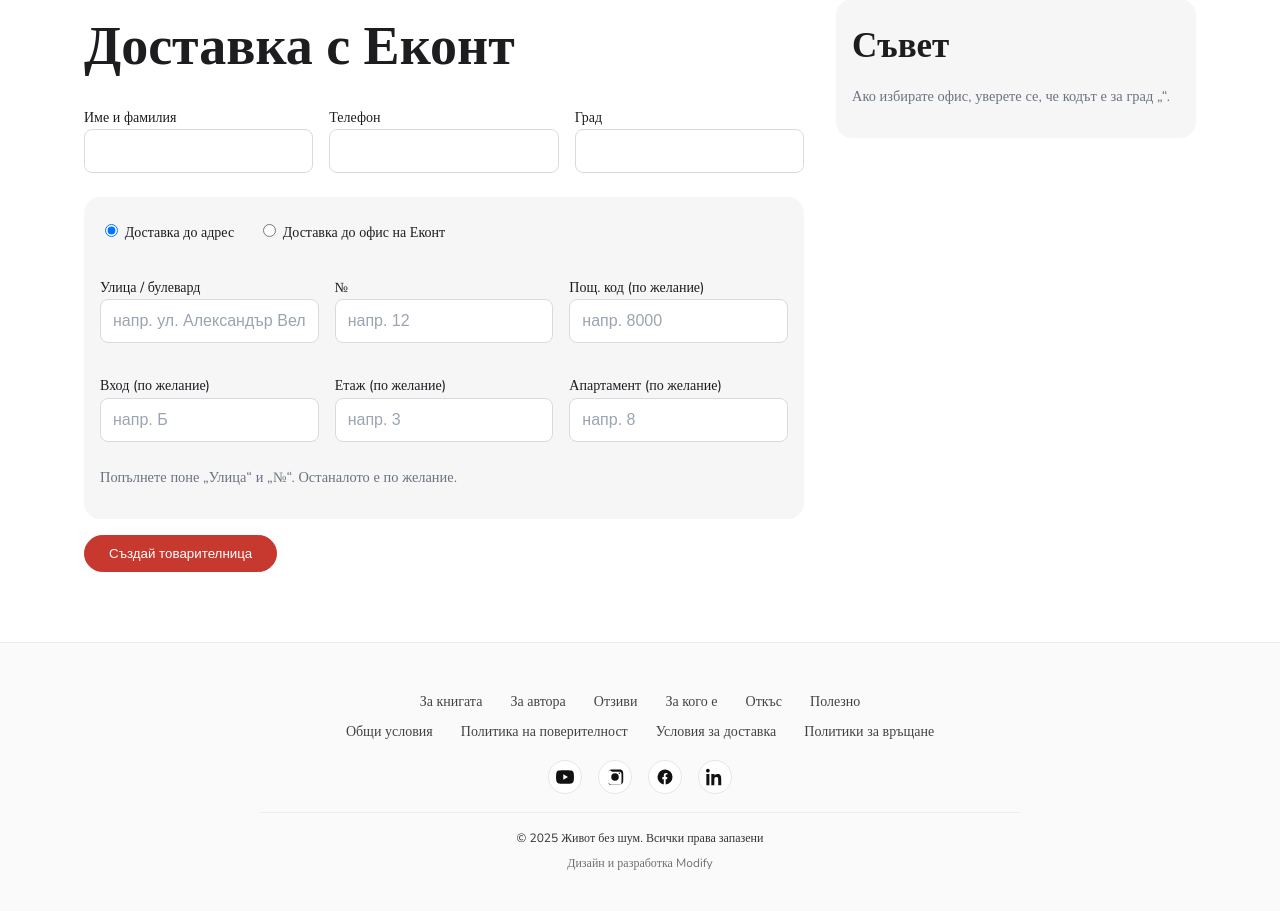
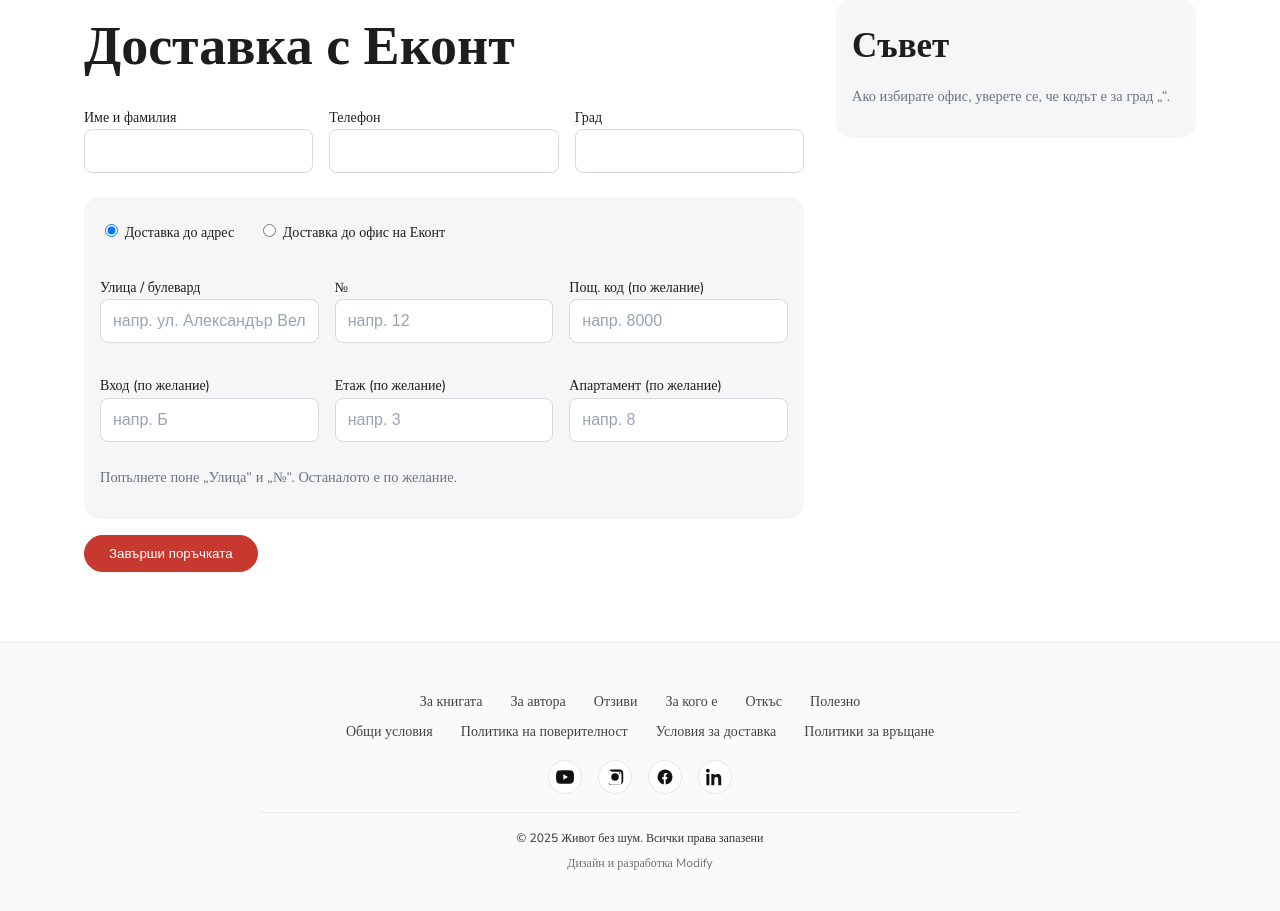
Before and after one commit to rainballs/jivot-bez-shum, a Django app: template templates/econt/collect.html in a window 1280 px wide. Shown: the part 145-1056 px from the top of the page. Run offline with Django 5.2, Linux system fonts and the light colour scheme; the template is opened without the code that fills it, so the values that code supplies are empty.

Commit message:
touch ups

```diff
--- a/templates/econt/address.html
+++ b/templates/econt/address.html
@@ -89,7 +89,7 @@
                             <p class="small muted">Попълнете поне „Улица“ и „№“. Останалото е по желание.</p>
 
                             <div class="actions mt">
-                                <button type="submit" class="btn btn-primary">Създай товарителница</button>
+                                <button type="submit" class="btn btn-primary">Завърши поръчката</button>
                             </div>
                         </form>
                     {% endwith %}
--- a/templates/econt/collect.html
+++ b/templates/econt/collect.html
@@ -97,7 +97,7 @@
                         </div>
 
                         <div class="actions mt">
-                            <button type="submit" class="btn btn-primary">Създай товарителница</button>
+                            <button type="submit" class="btn btn-primary">Завърши поръчката</button>
                         </div>
                     </form>
                 </div>
--- a/templates/emails/order_customer.txt
+++ b/templates/emails/order_customer.txt
@@ -1,7 +1,7 @@
 Здравей, {{ order.full_name }}!
 
 Получихме твоята поръчка №{{ order.id }} в {{ site_url }}.
-Ще ти пишем отново, когато е подготвена за изпращане.
+Очаквайте доставка след 30.11.2025.
 
 ----------------------------------------
 ДАННИ ЗА ПОРЪЧКАТА
```
